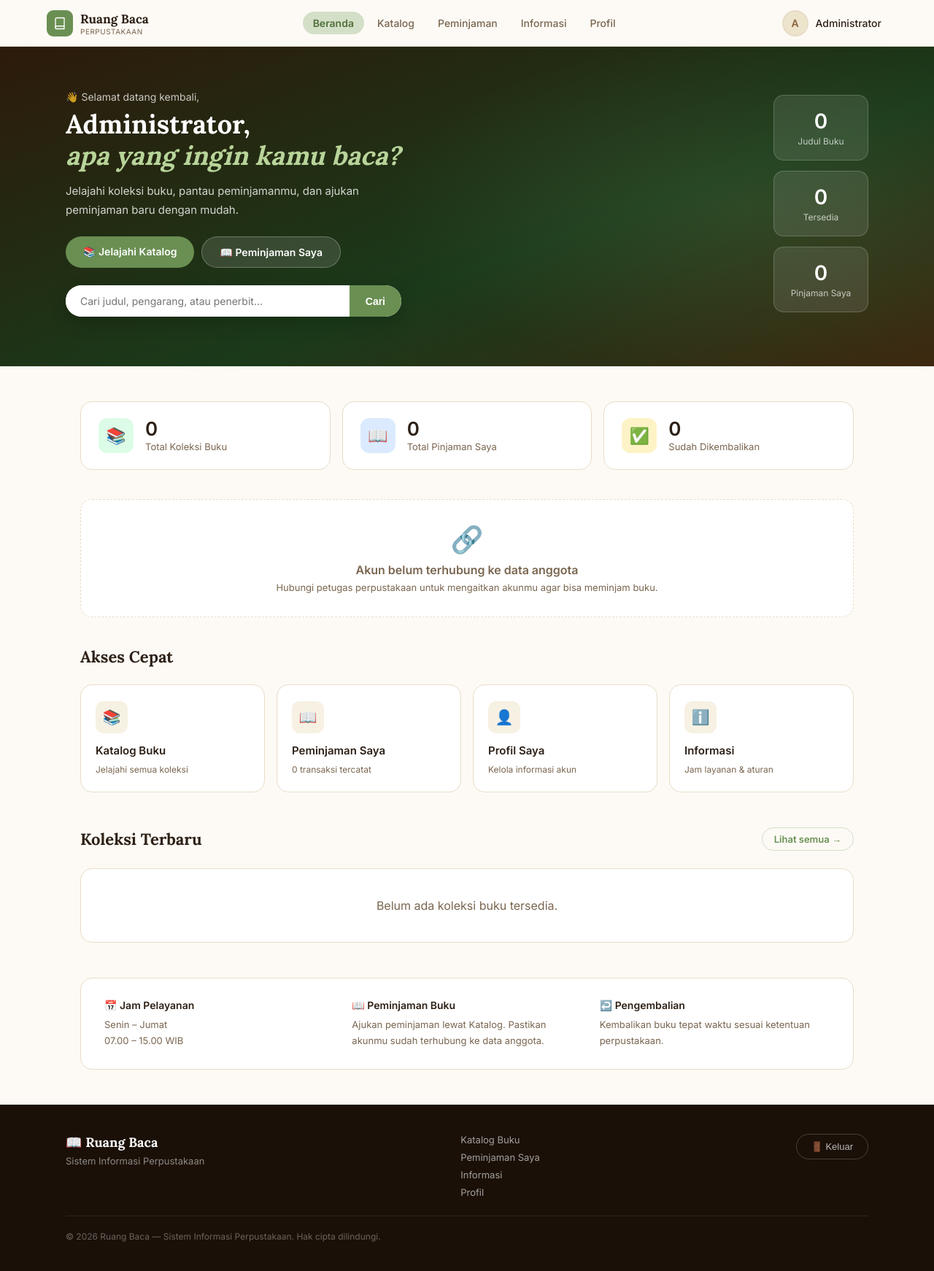
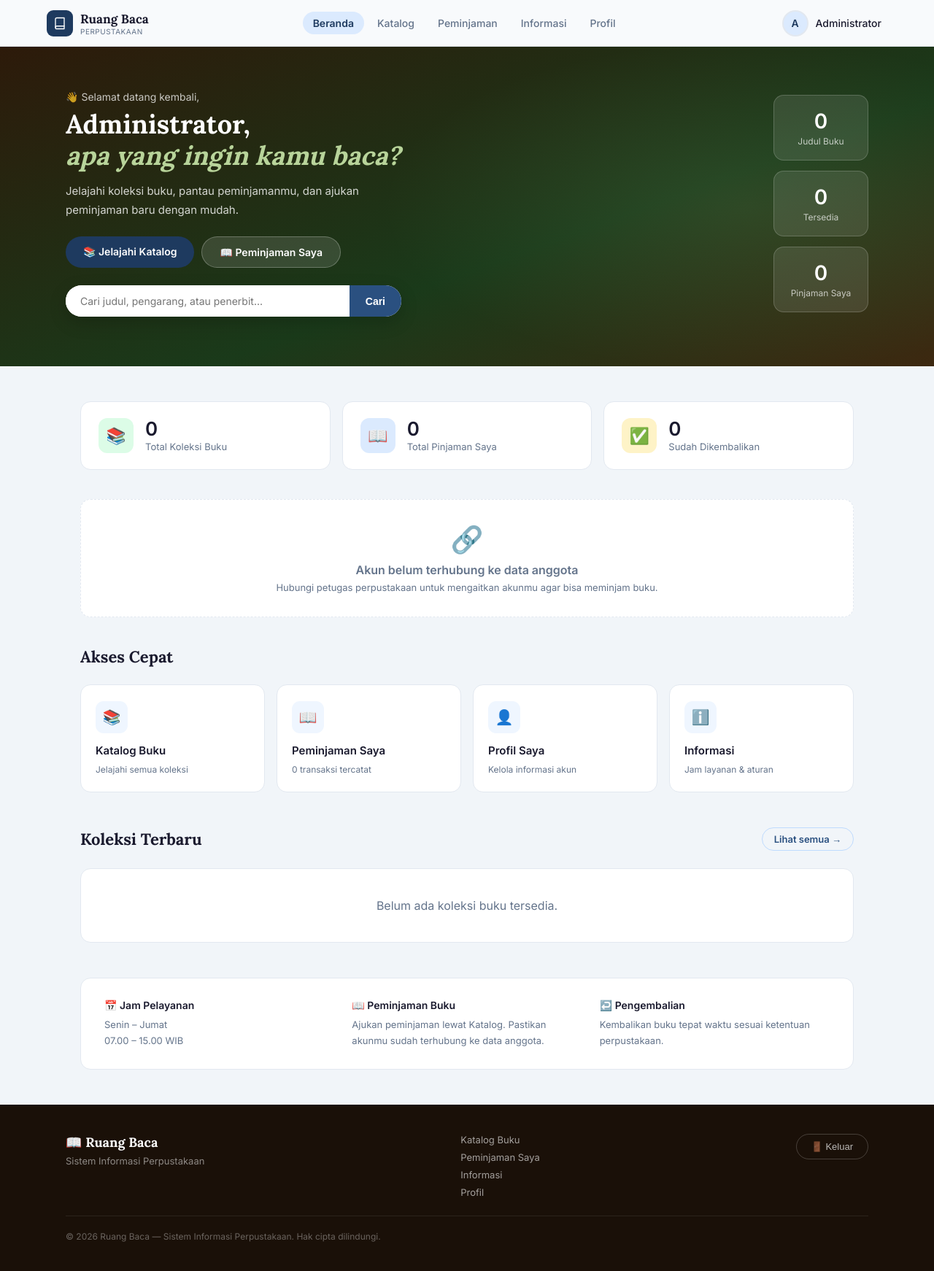
Before and after one commit to ivannaone/perpustakaan, a Laravel app: page /user/dashboard in a window 1280 px wide. Shown: the whole page at 73% size. Run offline with Laravel 12, Linux system fonts and the light colour scheme; a user stored in the database is signed in; data comes from the database, SQL or seed files in the repository; data that the repository does not hold is empty.

Commit message:
Selaraskan tema dashboard user dengan PustakaLog admin

```diff
--- a/resources/views/dashboard/user.blade.php
+++ b/resources/views/dashboard/user.blade.php
@@ -9,40 +9,40 @@
 <style>
 *,*::before,*::after{box-sizing:border-box;margin:0;padding:0;}
 :root{
-    --cream-50:#fdfaf5;--cream-100:#f7f1e3;--cream-200:#ede4cc;
-    --brown-400:#a07850;--brown-500:#8a6540;--brown-600:#704f2e;
-    --sage-200:#d4dfc8;--sage-400:#8aab70;--sage-500:#6a8f52;--sage-600:#4f7039;
-    --text-main:#2d2016;--text-muted:#7a6650;
-    --border:#e8dcc8;
-    --shadow:0 2px 12px rgba(80,50,20,.08);
-    --shadow-card:0 4px 24px rgba(80,50,20,.10);
-    --radius-lg:16px;--radius-md:10px;
+    --cream-50:#f8fafc;--cream-100:#f1f5f9;--cream-200:#e2e8f0;
+    --brown-400:#64748b;--brown-500:#475569;--brown-600:#334155;
+    --sage-200:#bfdbfe;--sage-400:#60a5fa;--sage-500:#2a5080;--sage-600:#1e3a5f;
+    --text-main:#1a1a2e;--text-muted:#64748b;
+    --border:#e2e8f0;
+    --shadow:0 2px 12px rgba(30,58,95,.08);
+    --shadow-card:0 4px 20px rgba(30,58,95,.10);
+    --radius-lg:14px;--radius-md:9px;
 }
-body{font-family:'Inter',system-ui,sans-serif;background:var(--cream-50);color:var(--text-main);min-height:100vh;}
+body{font-family:'Inter',system-ui,sans-serif;background:#f1f5f9;color:var(--text-main);min-height:100vh;}
 a{text-decoration:none;color:inherit;}
 
-.navbar{position:sticky;top:0;z-index:100;background:rgba(253,250,245,.96);backdrop-filter:blur(10px);border-bottom:1px solid var(--border);height:64px;display:flex;align-items:center;justify-content:space-between;padding:0 5%;transition:box-shadow .2s;}
+.navbar{position:sticky;top:0;z-index:100;background:rgba(248,250,252,.97);backdrop-filter:blur(10px);border-bottom:1px solid var(--border);height:64px;display:flex;align-items:center;justify-content:space-between;padding:0 5%;transition:box-shadow .2s;}
 .navbar.scrolled{box-shadow:var(--shadow);}
 .nav-brand{display:flex;align-items:center;gap:10px;}
-.nav-brand-icon{width:36px;height:36px;background:var(--sage-500);color:white;border-radius:9px;display:flex;align-items:center;justify-content:center;font-size:17px;}
+.nav-brand-icon{width:36px;height:36px;background:#1e3a5f;color:white;border-radius:9px;display:flex;align-items:center;justify-content:center;font-size:17px;}
 .nav-brand-text strong{font-family:'Lora',serif;font-size:17px;font-weight:700;}
 .nav-brand-text small{display:block;font-size:10px;color:var(--text-muted);letter-spacing:.5px;text-transform:uppercase;}
 .nav-links{display:flex;align-items:center;gap:4px;}
 .nav-links a{padding:7px 14px;border-radius:50px;font-size:14px;font-weight:500;color:var(--text-muted);transition:color .2s,background .2s;}
 .nav-links a:hover{color:var(--text-main);background:var(--cream-100);}
-.nav-links a.active{color:var(--sage-600);background:var(--sage-200);font-weight:600;}
+.nav-links a.active{color:#1e3a5f;background:#dbeafe;font-weight:600;}
 .nav-user{display:flex;align-items:center;gap:10px;}
-.nav-avatar{width:36px;height:36px;border-radius:50%;background:var(--cream-200);color:var(--brown-500);display:flex;align-items:center;justify-content:center;font-weight:700;font-size:14px;border:2px solid var(--border);}
+.nav-avatar{width:36px;height:36px;border-radius:50%;background:#dbeafe;color:#1e3a5f;display:flex;align-items:center;justify-content:center;font-weight:700;font-size:14px;border:2px solid var(--border);}
 .nav-name{font-size:14px;font-weight:500;}
 .hamburger{display:none;background:none;border:none;font-size:22px;cursor:pointer;color:var(--text-main);padding:6px;}
 .mobile-drawer{display:none;position:fixed;inset:0;z-index:200;}
 .drawer-overlay{position:absolute;inset:0;background:rgba(0,0,0,.35);}
-.drawer-panel{position:absolute;top:0;right:0;width:260px;height:100%;background:var(--cream-50);padding:28px 24px;box-shadow:-4px 0 24px rgba(0,0,0,.12);display:flex;flex-direction:column;gap:8px;transform:translateX(100%);transition:transform .28s ease;}
+.drawer-panel{position:absolute;top:0;right:0;width:260px;height:100%;background:#f8fafc;padding:28px 24px;box-shadow:-4px 0 24px rgba(0,0,0,.12);display:flex;flex-direction:column;gap:8px;transform:translateX(100%);transition:transform .28s ease;}
 .mobile-drawer.open{display:block;}
 .mobile-drawer.open .drawer-panel{transform:translateX(0);}
 .drawer-close{align-self:flex-end;background:none;border:none;font-size:22px;cursor:pointer;color:var(--text-muted);margin-bottom:8px;}
 .drawer-nav a{display:block;padding:12px 16px;border-radius:var(--radius-md);font-size:15px;font-weight:500;color:var(--text-muted);transition:background .15s;}
-.drawer-nav a:hover,.drawer-nav a.active{background:var(--cream-100);color:var(--sage-600);}
+.drawer-nav a:hover,.drawer-nav a.active{background:#dbeafe;color:#1e3a5f;}
 .drawer-logout{margin-top:auto;}
 .drawer-logout button{width:100%;padding:11px;border-radius:var(--radius-md);background:none;border:1.5px solid var(--border);color:var(--text-muted);font-size:14px;cursor:pointer;}
 
@@ -55,8 +55,8 @@ a{text-decoration:none;color:inherit;}
 .hero h1 em{font-style:italic;color:#b8d49a;}
 .hero p{font-size:15px;line-height:1.7;opacity:.8;margin-bottom:24px;max-width:460px;}
 .hero-actions{display:flex;gap:10px;flex-wrap:wrap;}
-.btn-hero-primary{padding:12px 24px;background:var(--sage-500);color:white;border-radius:50px;font-size:14px;font-weight:700;transition:background .2s,transform .15s;}
-.btn-hero-primary:hover{background:var(--sage-600);transform:translateY(-1px);}
+.btn-hero-primary{padding:12px 24px;background:#1e3a5f;color:white;border-radius:50px;font-size:14px;font-weight:700;transition:background .2s,transform .15s;}
+.btn-hero-primary:hover{background:#162d4a;transform:translateY(-1px);}
 .btn-hero-secondary{padding:12px 24px;background:rgba(255,255,255,.12);color:white;border:1.5px solid rgba(255,255,255,.25);border-radius:50px;font-size:14px;font-weight:600;transition:background .2s;}
 .btn-hero-secondary:hover{background:rgba(255,255,255,.2);}
 .hero-stats{display:flex;flex-direction:column;gap:14px;flex-shrink:0;}
@@ -72,8 +72,8 @@ a{text-decoration:none;color:inherit;}
 .section{padding:48px 0;}
 .section-header{display:flex;align-items:center;justify-content:space-between;margin-bottom:24px;}
 .section-title{font-family:'Lora',serif;font-size:22px;font-weight:700;}
-.section-link{font-size:13px;font-weight:600;color:var(--sage-500);padding:7px 16px;border-radius:50px;border:1.5px solid var(--sage-200);transition:background .2s;}
-.section-link:hover{background:var(--sage-200);}
+.section-link{font-size:13px;font-weight:600;color:#2a5080;padding:7px 16px;border-radius:50px;border:1.5px solid #bfdbfe;transition:background .2s;}
+.section-link:hover{background:#dbeafe;}
 
 .stat-row{display:grid;grid-template-columns:repeat(3,1fr);gap:16px;margin-bottom:40px;}
 .stat-card{background:white;border:1.5px solid var(--border);border-radius:var(--radius-lg);padding:22px 24px;display:flex;align-items:center;gap:16px;transition:box-shadow .2s;}
@@ -99,15 +99,15 @@ a{text-decoration:none;color:inherit;}
 
 .quick-grid{display:grid;grid-template-columns:repeat(4,1fr);gap:16px;}
 .quick-card{background:white;border:1.5px solid var(--border);border-radius:var(--radius-lg);padding:22px 20px;transition:transform .2s,box-shadow .2s,border-color .2s;cursor:pointer;}
-.quick-card:hover{transform:translateY(-3px);box-shadow:var(--shadow-card);border-color:var(--sage-200);}
-.quick-icon{width:44px;height:44px;border-radius:11px;background:var(--cream-100);display:flex;align-items:center;justify-content:center;font-size:20px;margin-bottom:14px;}
+.quick-card:hover{transform:translateY(-3px);box-shadow:var(--shadow-card);border-color:#bfdbfe;}
+.quick-icon{width:44px;height:44px;border-radius:11px;background:#eff6ff;display:flex;align-items:center;justify-content:center;font-size:20px;margin-bottom:14px;}
 .quick-card strong{display:block;font-size:15px;margin-bottom:5px;}
 .quick-card span{font-size:12px;color:var(--text-muted);}
 
 .books-grid{display:grid;grid-template-columns:repeat(6,1fr);gap:16px;}
 .book-card{background:white;border:1.5px solid var(--border);border-radius:var(--radius-lg);overflow:hidden;transition:transform .2s,box-shadow .2s;}
 .book-card:hover{transform:translateY(-4px);box-shadow:var(--shadow-card);}
-.book-cover{height:130px;background:var(--cream-100);display:flex;align-items:center;justify-content:center;font-size:40px;border-bottom:1px solid var(--border);}
+.book-cover{height:130px;background:#eff6ff;display:flex;align-items:center;justify-content:center;font-size:40px;border-bottom:1px solid var(--border);}
 .book-body{padding:12px;}
 .book-title{font-family:'Lora',serif;font-size:13px;font-weight:600;line-height:1.4;margin-bottom:5px;display:-webkit-box;-webkit-line-clamp:2;-webkit-box-orient:vertical;overflow:hidden;}
 .book-author{font-size:11px;color:var(--text-muted);margin-bottom:8px;white-space:nowrap;overflow:hidden;text-overflow:ellipsis;}
@@ -226,7 +226,7 @@ footer{background:#1a1008;color:white;padding:40px 5%;}
                 <div class="empty-loan-icon">📚</div>
                 <strong style="font-size:16px;">Belum ada buku yang dipinjam</strong>
                 <p style="font-size:13px;margin-top:6px;">Jelajahi katalog dan ajukan peminjaman buku pilihanmu.</p>
-                <a href="{{ route('katalog') }}" style="display:inline-block;margin-top:14px;padding:10px 22px;background:var(--sage-500);color:white;border-radius:50px;font-size:13px;font-weight:600;">Lihat Katalog</a>
+                <a href="{{ route('katalog') }}" style="display:inline-block;margin-top:14px;padding:10px 22px;background:#1e3a5f;color:white;border-radius:50px;font-size:13px;font-weight:600;">Lihat Katalog</a>
             </div>
         @else
             <div class="empty-loan" style="margin-bottom:40px;">
```
